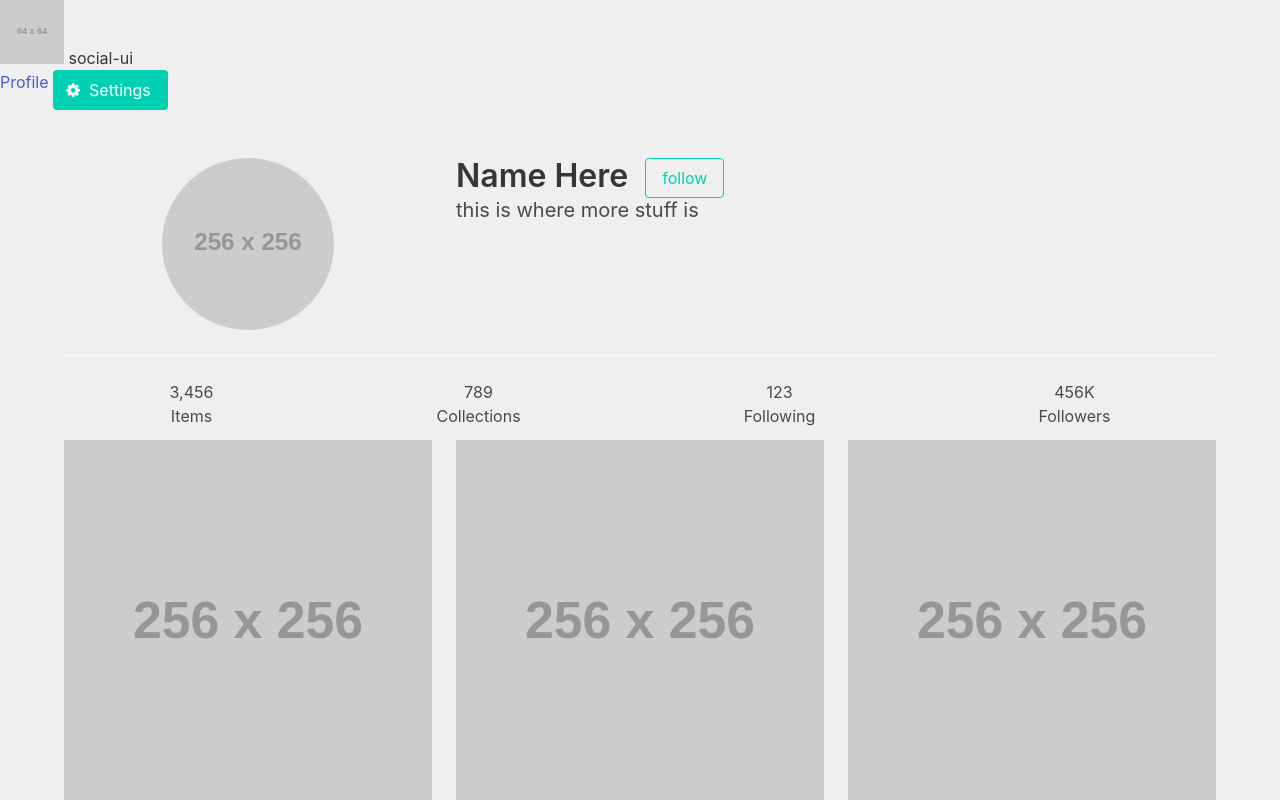
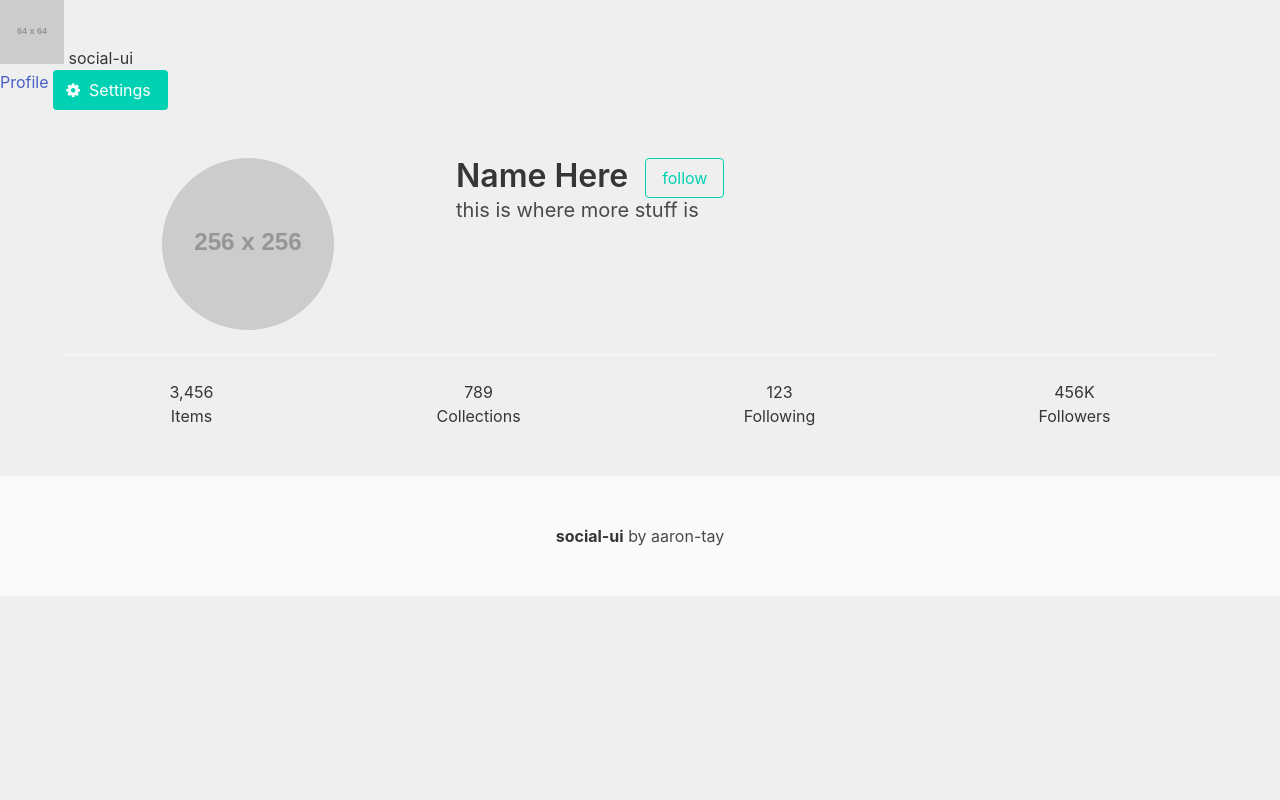
Before and after one commit to aaron-tay/social.ui, a Vue app: page / in a window 1280 px wide. Shown: the top 800 px of the page. Built offline with nearby package versions, Linux system fonts and the light colour scheme.

Commit message:
Added collection and people views
These leverage the media-object component to show lists of things. Currently specific for the use-case but can be made more generic/abstract later if needed

```diff
--- a/src/components/Profile.vue
+++ b/src/components/Profile.vue
@@ -12,43 +12,35 @@
       <div class="container">
         <div class="columns">
           <div class="column level is-mobile">
-            <div class="level-item has-text-centered">
+            <router-link to="/i" class="level-item has-text-centered">
               <div>
                 <p>3,456</p>
                 <p>Items</p>
               </div>
-            </div>
-            <div class="level-item has-text-centered">
+            </router-link>
+            <router-link to="/c" class="level-item has-text-centered">
               <div>
                 <p>789</p>
                 <p>Collections</p>
               </div>
-            </div>
-            <div class="level-item has-text-centered">
+            </router-link>
+            <router-link to="/e" class="level-item has-text-centered">
               <div>
                 <p>123</p>
                 <p>Following</p>
               </div>
-            </div>
-            <div class="level-item has-text-centered">
+            </router-link>
+            <router-link to="/r" class="level-item has-text-centered">
               <div>
                 <p>456K</p>
                 <p>Followers</p>
               </div>
-            </div>
+            </router-link>
           </div>
         </div>
       </div>
       <div class="container">
-        <div class="columns is-multiline is-mobile">
-          <template v-for="i in 12">
-            <div class="column is-one-third">
-              <div class="image is-1by1">
-                <img src="https://placehold.it/256x256" />
-              </div>
-            </div>
-          </template>
-        </div>
+        <router-view></router-view>
       </div>
     </div>
 
@@ -86,4 +78,12 @@ export default {
 .sui-avatar img {
   border-radius: 999px;
 }
+
+a.level-item {
+  color: #363636;
+}
+
+a.level-item.router-link-active {
+  color: #00d1b2;
+}
 </style>
--- /dev/null
+++ b/src/components/ProfileCollections.vue
@@ -0,0 +1,43 @@
+<template>
+  <div class="profile-collection">
+    <hr />
+    <div class="columns is-mobile">
+      <div class="column">
+        <template v-for="i in 12">
+          <article class="media">
+            <figure class="media-left">
+              <p class="image is-64x64">
+                <img src="https://placehold.it/256x256" />
+              </p>
+            </figure>
+            <div class="media-content">
+              <div class="content">
+                <p>
+                  <strong>Title</strong>
+                  <br />
+                  Look at this
+                </p>
+              </div>
+            </div>
+            <div class="media-right">
+
+            </div>
+          </article>
+        </template>
+      </div>
+    </div>
+  </div>
+</template>
+
+<script>
+export default {
+  name: 'profileCollections',
+  data() {
+    return {
+    };
+  },
+};
+</script>
+
+<style lang="scss">
+</style>
--- /dev/null
+++ b/src/components/ProfilePeople.vue
@@ -0,0 +1,43 @@
+<template>
+  <div class="profile-collection">
+    <hr />
+    <div class="columns is-mobile">
+      <div class="column">
+        <template v-for="i in 12">
+          <article class="media">
+            <figure class="media-left">
+              <p class="image is-64x64 sui-avatar">
+                <img src="https://placehold.it/256x256" />
+              </p>
+            </figure>
+            <div class="media-content">
+              <div class="content">
+                <p>
+                  <strong>Name</strong>
+                  <br />
+                  Something I like
+                </p>
+              </div>
+            </div>
+            <div class="media-right">
+
+            </div>
+          </article>
+        </template>
+      </div>
+    </div>
+  </div>
+</template>
+
+<script>
+export default {
+  name: 'profileCollections',
+  data() {
+    return {
+    };
+  },
+};
+</script>
+
+<style lang="scss">
+</style>
```
Also changed, not shown: src/router/index.js (+15 -1 lines).
